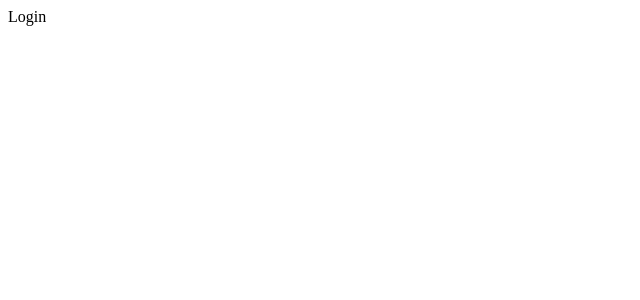
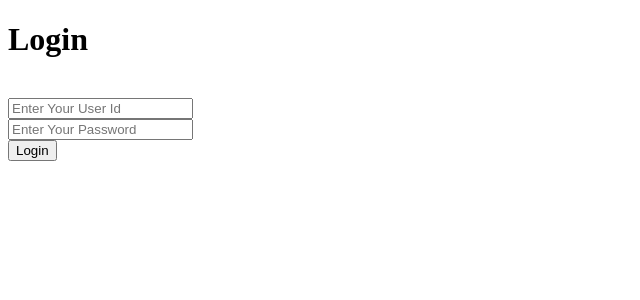
Before and after one commit to vivek0902/chatbot-react, a React (Vite) app: page /login in a window 1280 px wide. Shown: the top 300 px of the page, without its empty margins (0-640 px from the left). Built offline with nearby package versions, Linux system fonts and the light colour scheme.

Commit message:
add privateRoute and login |update App and authContext files

```diff
--- a/src/App.jsx
+++ b/src/App.jsx
@@ -13,7 +13,7 @@ function App() {
         <Route path="/login" element={<Login />} />
 
         {/*------------------Protected User---------------------------*/}
-        <Route element={<PrivateRoute allowed={["user"]} />}>
+        <Route element={<PrivateRoute allowed={"user"} />}>
           <Route path="/user" element={<Dashboard />} />
         </Route>
       </Routes>
--- a/src/components/PrivateRoute.jsx
+++ b/src/components/PrivateRoute.jsx
@@ -1,7 +1,10 @@
-import React from "react";
+import React, { useContext } from "react";
+import { Navigate, Outlet } from "react-router-dom";
+import { AuthContext } from "../context/AuthContext";
 
-const PrivateRoute = () => {
-  return <div>PrivateRoute</div>;
+const PrivateRoute = ({ allowed }) => {
+  const { userRole } = useContext(AuthContext);
+  return userRole === allowed ? <Outlet /> : <Navigate to="/login" />;
 };
 
 export default PrivateRoute;
--- a/src/context/AuthContext.jsx
+++ b/src/context/AuthContext.jsx
@@ -1,11 +1,11 @@
-import React, { Children, createContext, useState } from "react";
+import React, { createContext, useState } from "react";
 export const AuthContext = createContext();
 
 export const AuthProvider = (props) => {
   const [userRole, setUserRole] = useState(null);
   const [credential, setCredential] = useState({
     userId: "vivek",
-    password: "pass",
+    currentPassword: "pass",
   });
   return (
     <AuthContext.Provider
--- a/src/pages/Login.jsx
+++ b/src/pages/Login.jsx
@@ -1,7 +1,57 @@
-import React from "react";
+import React, { useContext, useState } from "react";
+import { AuthContext } from "../context/AuthContext";
+import { useNavigate } from "react-router-dom";
+const Login = () => {
+  const navigate = useNavigate();
+  const { setUserRole, credential } = useContext(AuthContext);
+  const [formData, setFormData] = useState({ userId: "", currentPassword: "" });
 
-const Login = () => {
-  return <div>Login</div>;
+  const handleChanges = (e) => {
+    const { value, name } = e.target;
+    setFormData((prev) => ({ ...prev, [name]: value }));
+  };
+  const handleSubmit = (e) => {
+    e.preventDefault();
+    if (
+      credential.userId === formData.userId &&
+      credential.currentPassword === formData.currentPassword
+    ) {
+      setUserRole("user");
+      navigate("/user");
+    } else {
+      alert("Please Enter Valid User Id and PassWord");
+    }
+    setFormData({ userId: "", currentPassword: "" });
+    return null;
+  };
+
+  return (
+    <div>
+      <h1>Login</h1>
+      <br />
+      <form onSubmit={handleSubmit}>
+        <input
+          type="text"
+          id="userId"
+          name="userId"
+          value={formData.userId}
+          onChange={handleChanges}
+          placeholder="Enter Your User Id"
+        />
+        <br />
+        <input
+          type="password"
+          id="currentPassword"
+          name="currentPassword"
+          value={formData.currentPassword}
+          onChange={handleChanges}
+          placeholder="Enter Your Password"
+        />
+        <br />
+        <input type="submit" value="Login" />
+      </form>
+    </div>
+  );
 };
 
 export default Login;
```
